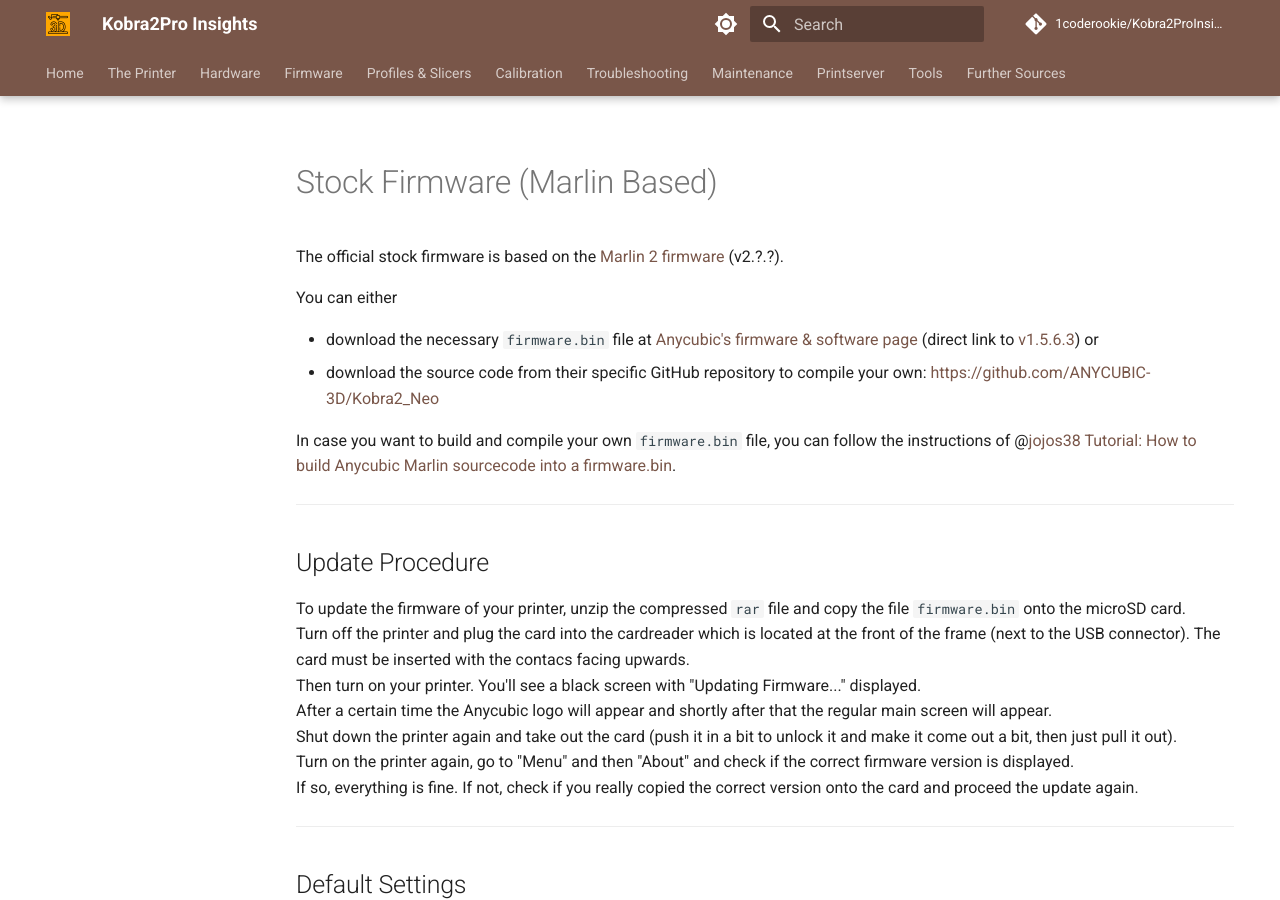
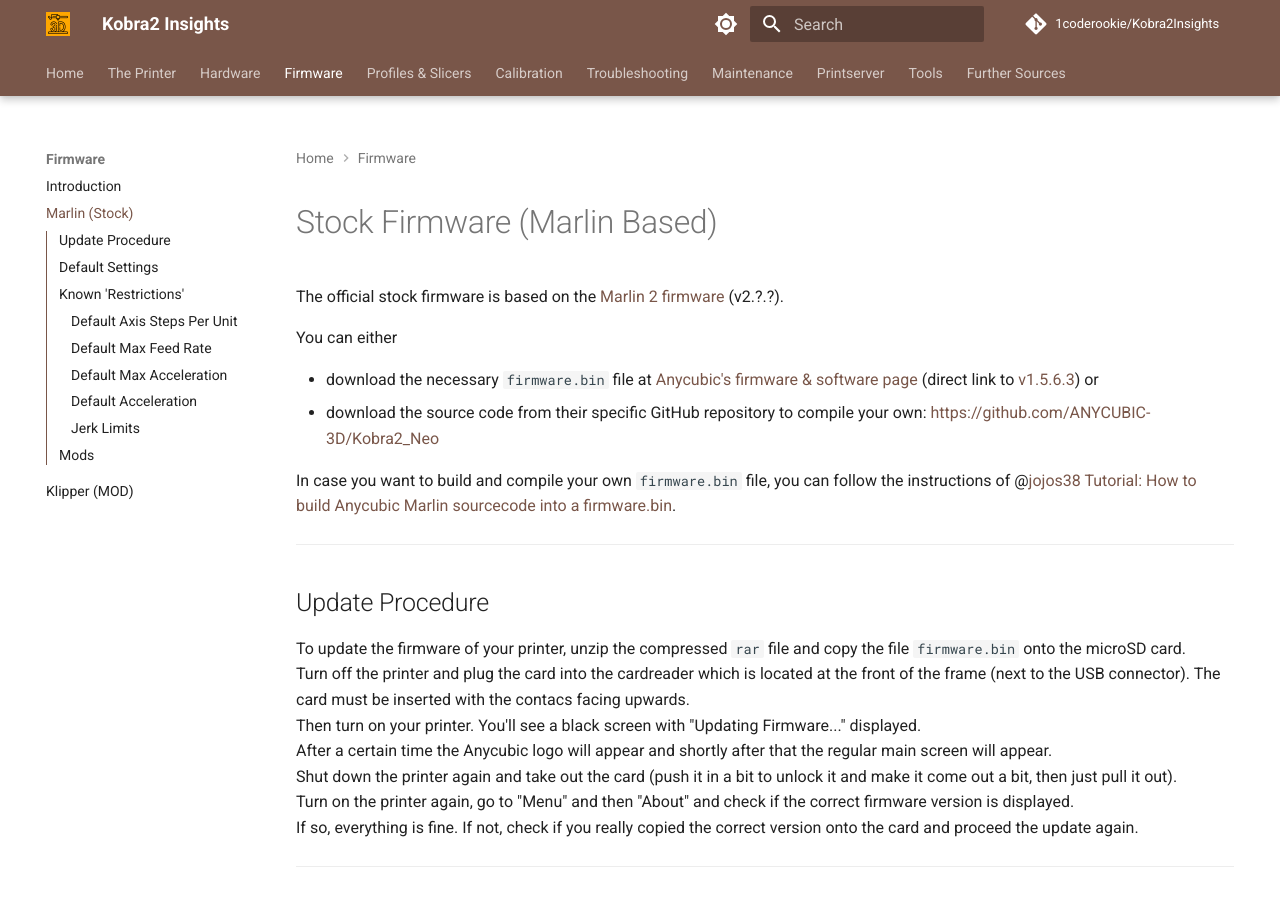
Before and after one commit to 1coderookie/Kobra2Insights, an MkDocs documentation site: the page built from docs/firmware/fw_marlin.md, in a window 1280 px wide and 900 px high. Built offline with MkDocs 1.6.1 and Material for MkDocs 9.7.7, drawn with Linux system fonts in a browser that asks for light colours; comment, search, counter and statistics services are not loaded; some of the changed text lies outside the part shown.

Commit message:
Update mkdocs.yml

```diff
--- a/mkdocs.yml
+++ b/mkdocs.yml
@@ -1,12 +1,12 @@
 # Project information
-site_name: Kobra2Pro Insights
-site_url: https://1coderookie.github.io/Kobra2ProInsights/
+site_name: Kobra2 Insights
+site_url: https://1coderookie.github.io/Kobra2Insights/
 site_author: Ulf Dieckmann
-site_description: Comprehensive information about Anycubic Kobra 2 Pro.
+site_description: Comprehensive information about Anycubic Kobra 2.
 
 # Repository
-repo_name: 1coderookie/Kobra2ProInsights
-repo_url: https://github.com/1coderookie/Kobra2ProInsights
+repo_name: 1coderookie/Kobra2Insights
+repo_url: https://github.com/1coderookie/Kobra2Insights
 
 # Copyright
 copyright: Copyright &copy; 2023-2024 Ulf Dieckmann [ 3dneo (at) quantentunnel.de ] | <a href="https://www.flaticon.com/free-icons/3d-printer" title="3d printer icons">3d printer icon created by Freepik - Flaticon</a> <br> If you find this page useful, please consider recommending it to others. This will make the community aware of this page and help other users. Thank you!
@@ -140,7 +140,7 @@
     - Other: 'hardware/other.md'
   - Firmware:
     - Introduction: 'firmware/introduction.md'
-    - KobraOS (Stock): 'firmware/fw_kobraOS.md'
+    - Marlin (Stock): 'firmware/fw_marlin.md'
     - Klipper (MOD): 'firmware/fw_klipper.md'
   - Profiles & Slicers: 'profiles.md'
   - Calibration: 'calibration.md'
```
